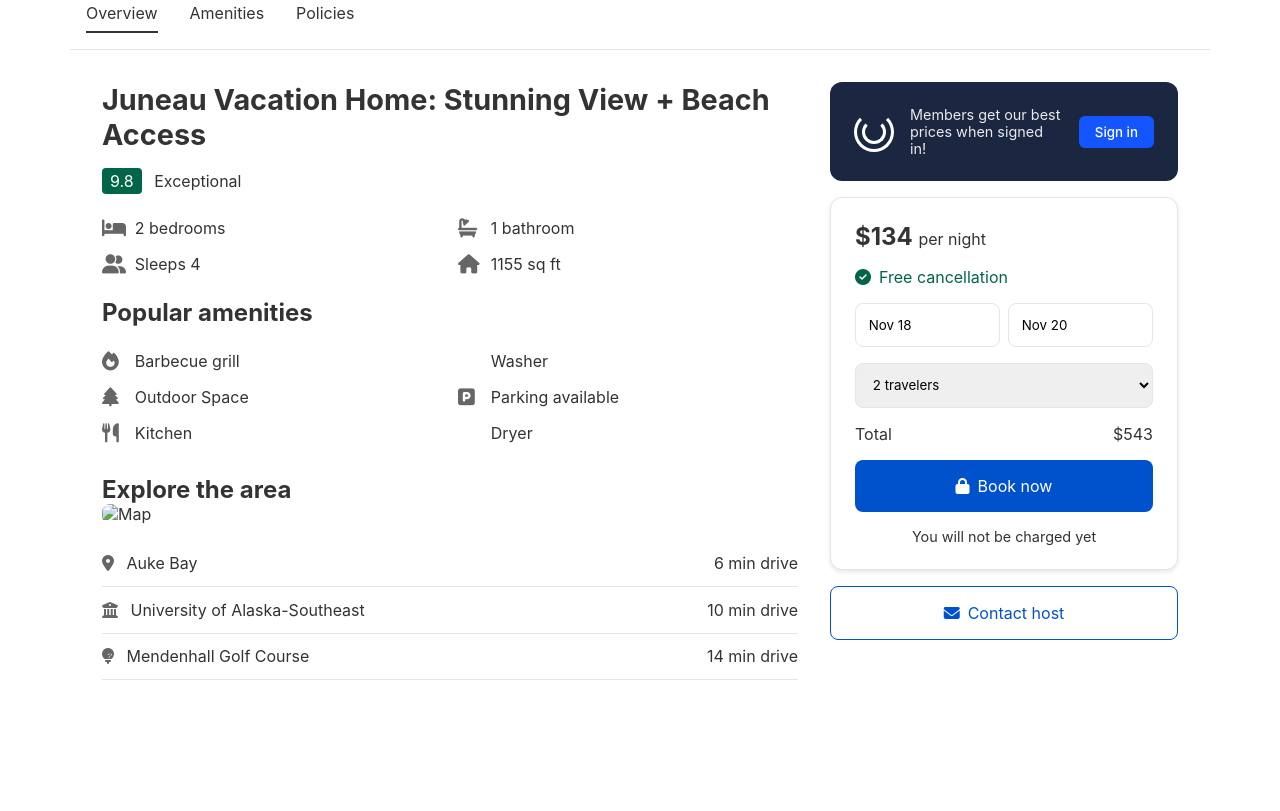
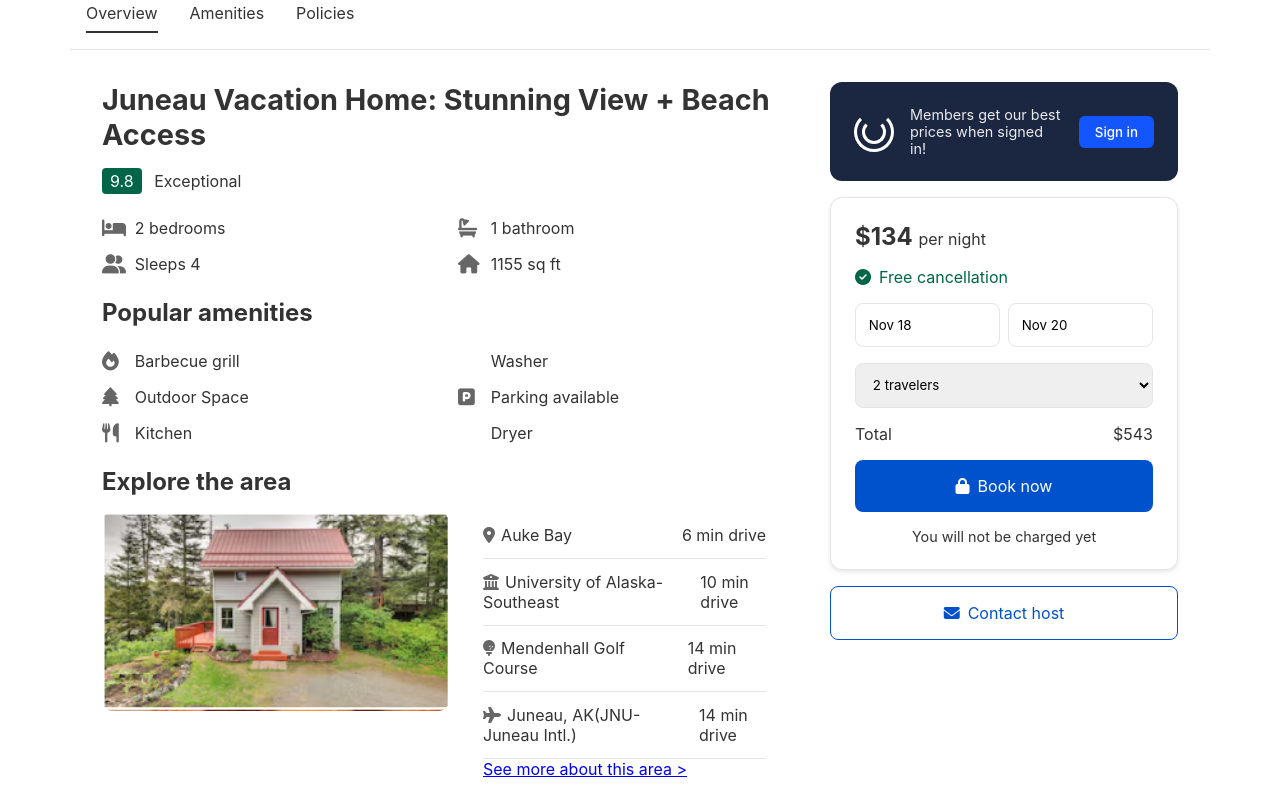
Before and after one commit to Marjia029/HTML_CSS_Assignment, a plain HTML site: page index.html in a window 1280 px wide. Shown: the part 466-1277 px from the top of the page. Before the commit the page ends 1178 px from the top, so only its background shows below. Drawn offline with Linux system fonts and the light colour scheme.

Commit message:
home section completed

```diff
--- a/index.html
+++ b/index.html
@@ -93,9 +93,12 @@
                 </div>
             </div>
 
+            <div >
+                <h2>Explore the area</h2>
                 <div class="map-container">
-                <h2>Explore the area</h2>
-                <img src="/api/placeholder/600/300" alt="Map">
+                    <div class="map-image">
+                        <img src="./assets/pic2.png" alt="Map">
+                    </div>
                     <div class="location-items">
                         <div class="location-item">
                             <div>
@@ -118,7 +121,23 @@
                             </div>
                             <span>14 min drive</span>
                         </div>
+
+                        <div class="location-item">
+                            <div>
+                                <i class="fa fa-plane" aria-hidden="true"></i>
+                                <span>Juneau, AK(JNU-Juneau Intl.)</span>
                             </div>
+                            <span>14 min drive</span>
+                        </div>
+                        <div>
+                           <a href="#">See more about this area ></a>
+                        </div>
+                    </div>
+
+
+                </div>
+
+
             </div>
         </div>
 
--- a/styles.css
+++ b/styles.css
@@ -250,16 +250,32 @@ header {
 }
 
 .map-container {
-    margin-top: 2rem;
+    margin-top: 1rem;
+    display: grid;
+    grid-template-columns: repeat(2, 1fr); /* Creates 2 equal columns */
+    gap: 2px;
 }
+
+.map-image{
+    width: 100%;
+
+}
+
+
 
 .map-container img {
     width: 100%;
-    border-radius: 8px;
+    border-radius: 10px;
+    justify-content: space-between;
 }
 
+
+
 .location-items {
-    margin-top: 1rem;
+    /* margin-top: 1rem; */
+    justify-content: center;
+    align-items: center;
+    padding: 0 2rem;
 }
 
 .location-item {
@@ -268,11 +284,12 @@ header {
     justify-content: space-between;
     padding: 0.8rem 0;
     border-bottom: 1px solid #e5e5e5;
+    gap: 2rem;
 }
 
 .location-item i {
     color: #666;
-    margin-right: 0.5rem;
+    margin-right: 0.1rem;
 }
 
 .contact-host {
@@ -310,4 +327,7 @@ header {
     .features {
         grid-template-columns: 1fr;
     }
+    .map-container{
+        grid-template-columns: 1fr;
+    }
 }
```
Lines whose indentation alone changed are shown as unchanged.
